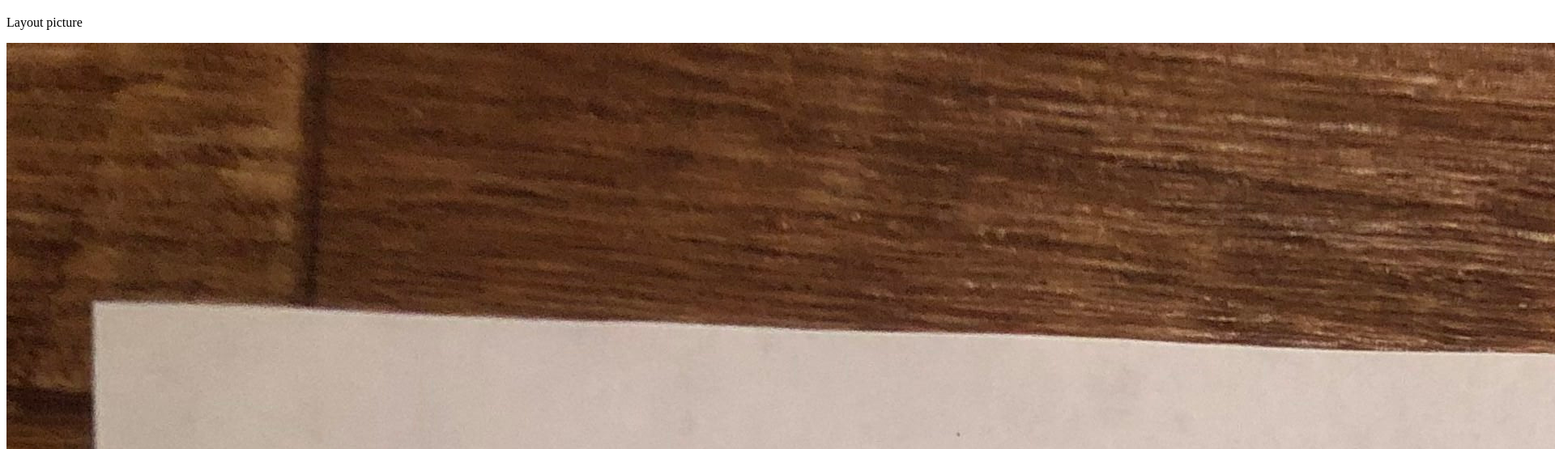
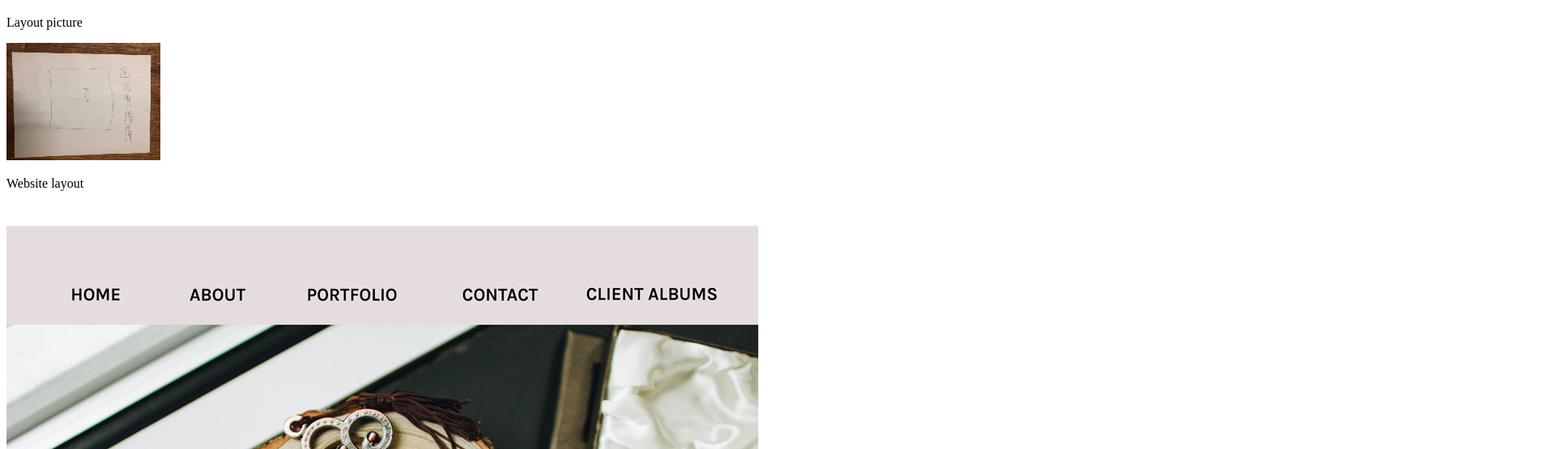
Before and after one commit to zairaparonda/161, a plain HTML site: page week4.html in a window 1280 px wide. Shown: the part 61-616 px from the top of the page at 81% size, 1920 px wide, since content can reach past the window. Drawn offline with Linux system fonts and the light colour scheme.

Commit message:
updated week4.html

```diff
--- a/week4.html
+++ b/week4.html
@@ -11,7 +11,7 @@
 <body>
 <h1>This is assignment 4</h1>
     <p>Layout picture</p>
-    <img src="img/layout.jpg">
+    <img src="img/layout.jpg" height="145" width="190">
     <p>Website layout</p>
     <img src="img/website.jpg">
     <p>Website Layout with grid</p>
```
